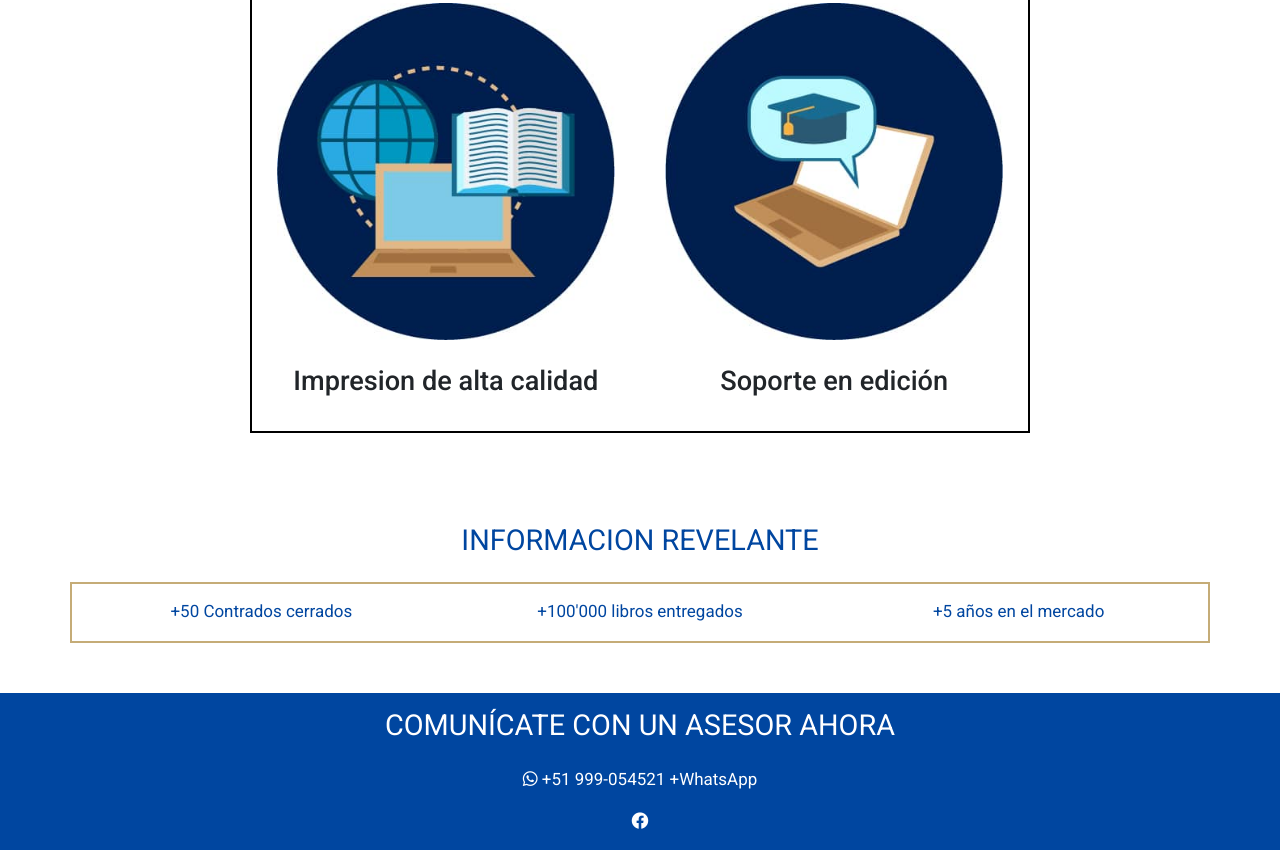
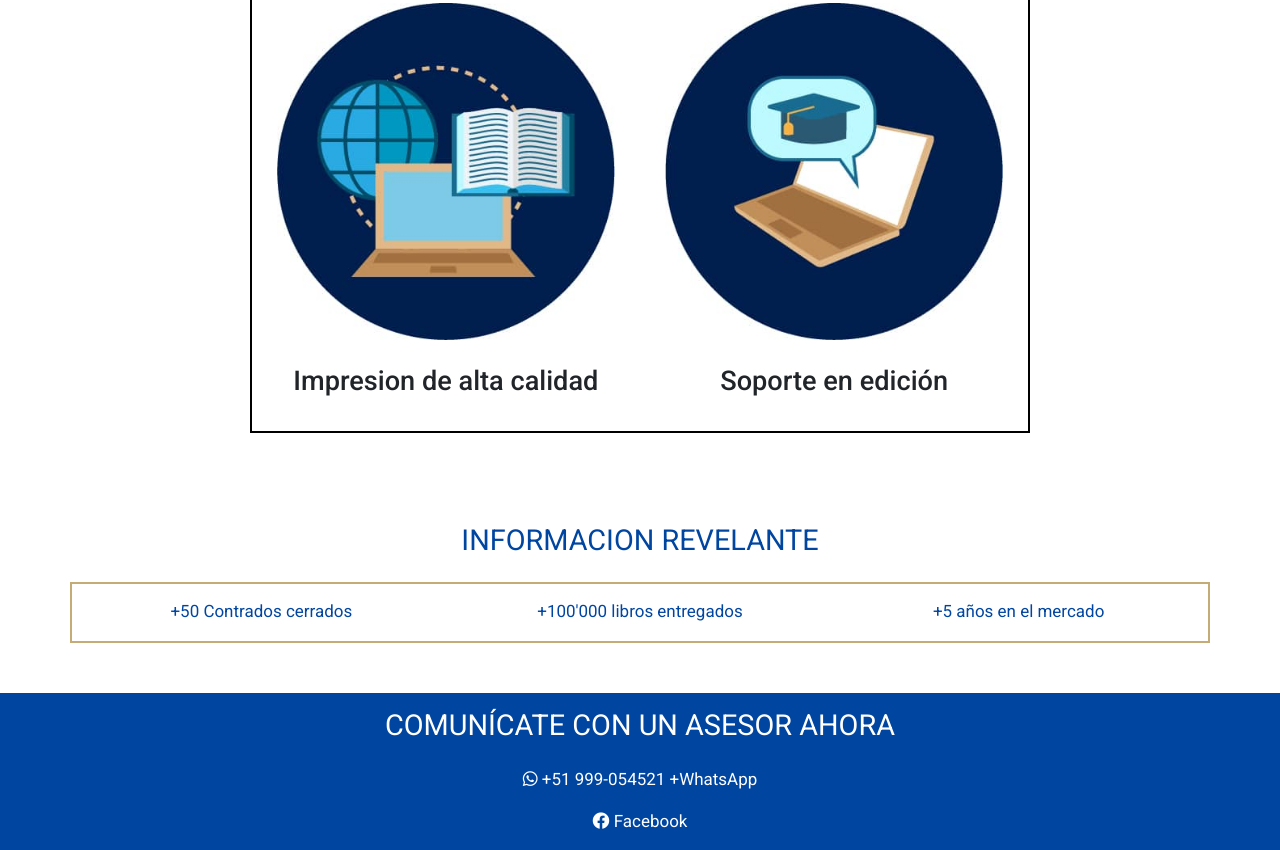
Before and after one commit to Alexiseo28/proyectstaff, a plain HTML site: page index.html in a window 1280 px wide. Shown: the part 2468-3318 px from the top of the page. Drawn offline with Linux system fonts and the light colour scheme.

Commit message:
Add files via upload

```diff
--- a/index.html
+++ b/index.html
@@ -471,7 +471,7 @@
             </div>
             <div class="row mt-3">
                 <div class="col-md-12 col-sm-12 col-12 div-whatsapp-call text-center">
-                    <div><a href="https://www.facebook.com/ColegiosProlog" target="_blank" title="ir a Facebook"><i class="fab fa-facebook"></i></a></div>
+                    <div><a href="https://www.facebook.com/ColegiosProlog" target="_blank" title="ir a Facebook"><i class="fab fa-facebook"></i> Facebook</a></div>
                 </div>
             </div>
         </div>
```
